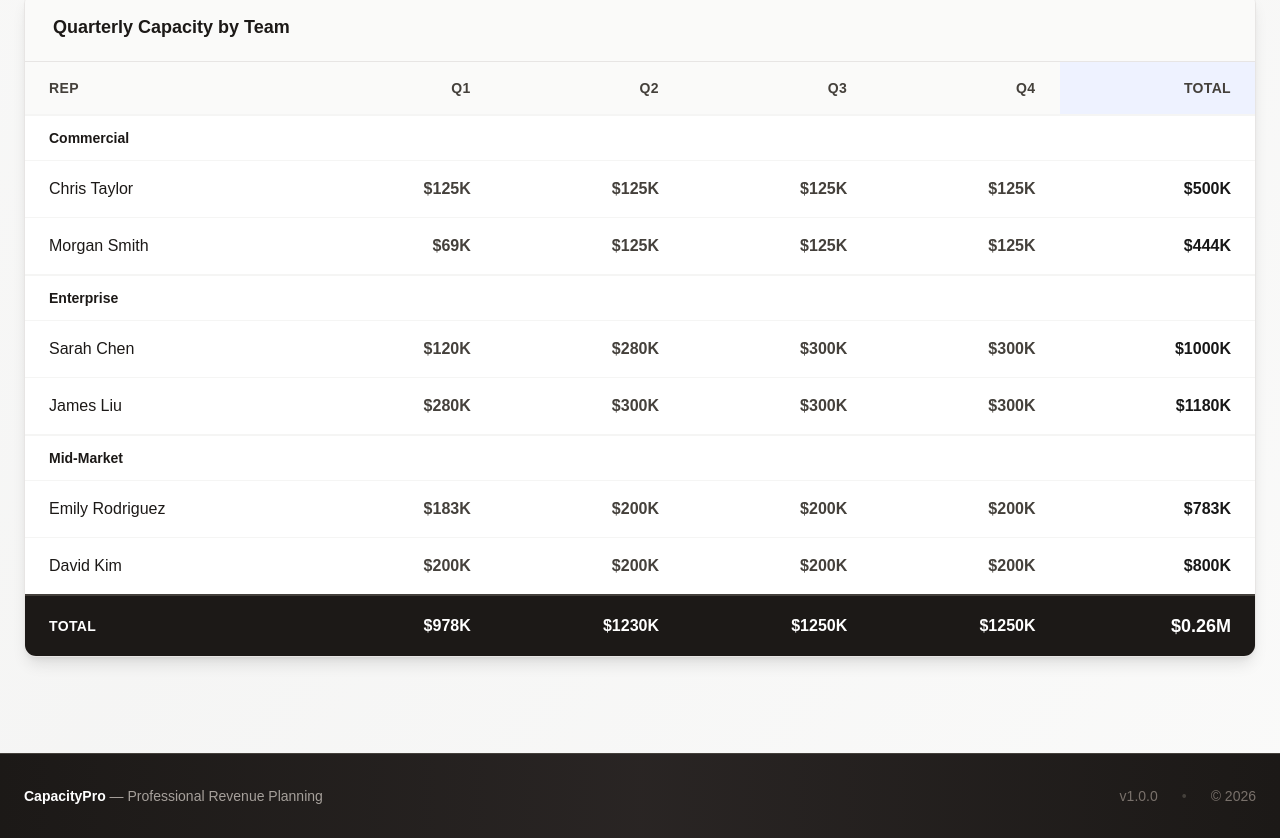
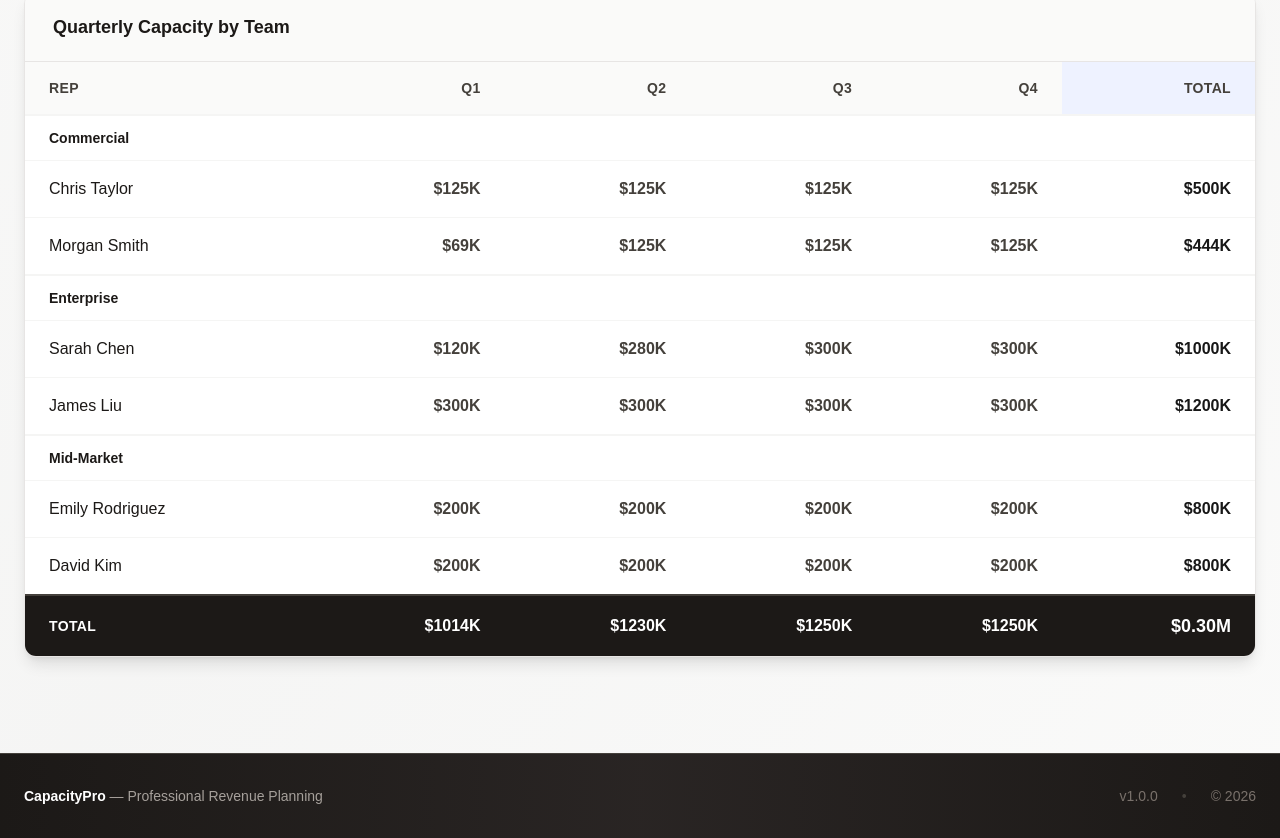
Before and after one commit to Freddym10/capacity-planner, a Next.js app: page / in a window 1280 px wide. Shown: the part 860-1698 px from the top of the page. Built offline with nearby package versions, Linux system fonts and the light colour scheme.

Commit message:
Update page.tsx
Fixed YTD Capacity

```diff
--- a/app/page.tsx
+++ b/app/page.tsx
@@ -86,7 +86,8 @@ export default function QuotaCapacityPlanner() {
 
     if (monthStart < start) return 0;
 
-    const monthsSince = monthIndex - start.getMonth() + (start.getFullYear() === 2024 ? 12 : 0);
+    // Calculate months between start date and current month in 2026
+    const monthsSince = (2026 - start.getFullYear()) * 12 + (monthIndex - start.getMonth());
     let rampPct = 100;
 
     if (monthsSince < rep.rampMonths) {
```
